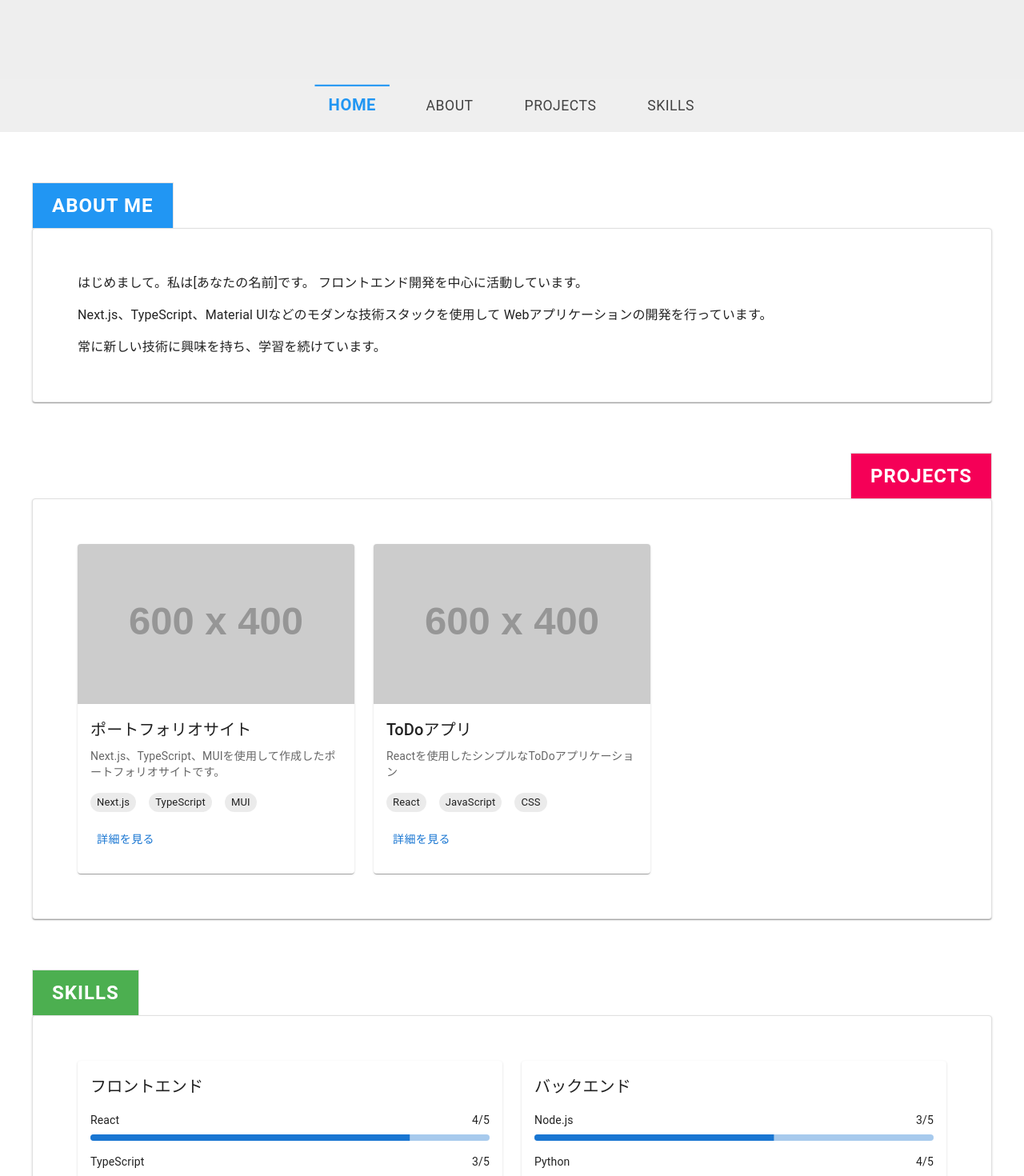
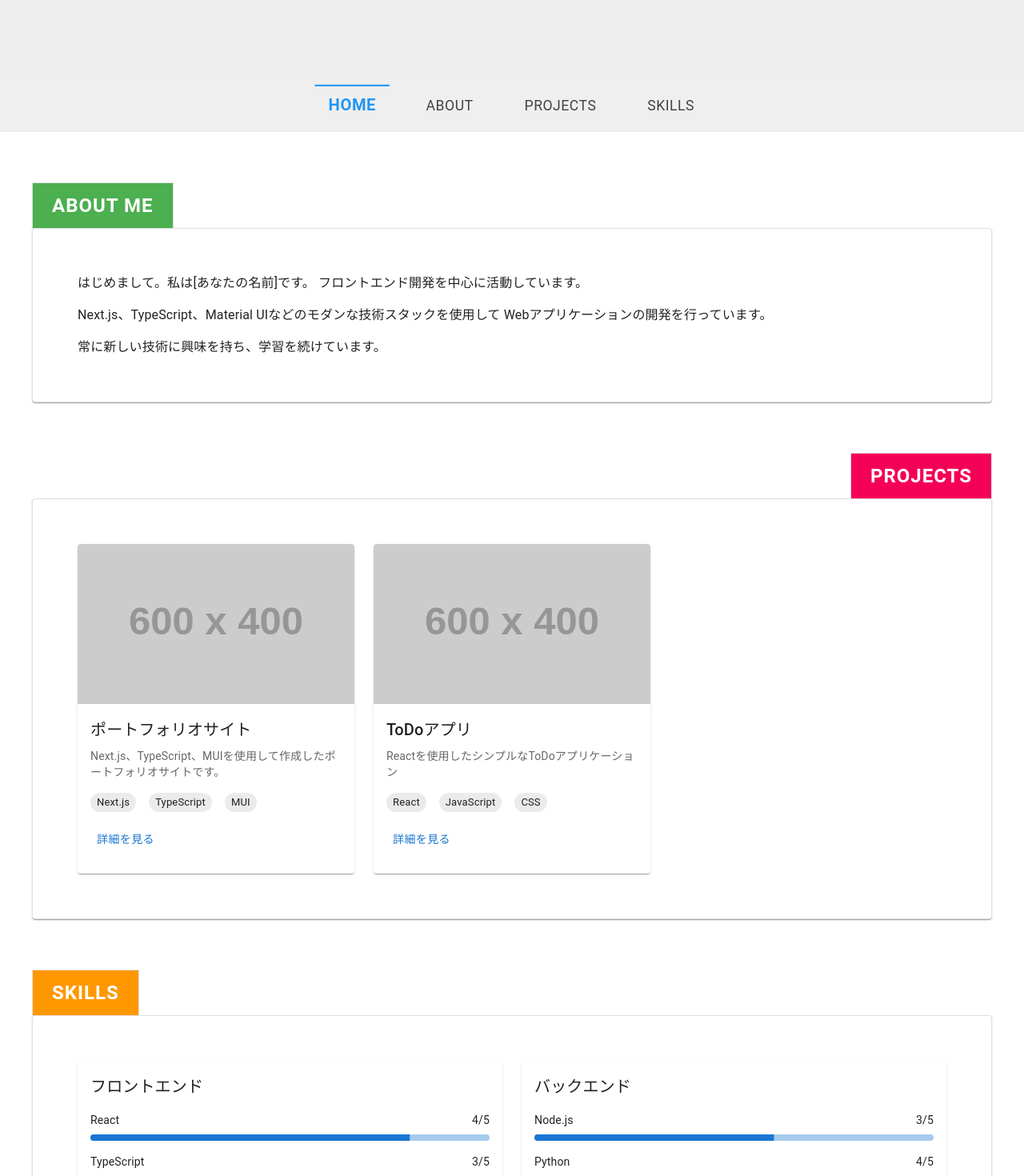
Before and after one commit to Yama9120/my_portfolio, a Next.js app: page / in a window 1280 px wide. Shown: the part 635-2105 px from the top of the page at 80% size. Built offline with nearby package versions, Linux system fonts and the light colour scheme.

Commit message:
fix: match color nav & section

```diff
--- a/app/components/sections/about.tsx
+++ b/app/components/sections/about.tsx
@@ -9,7 +9,7 @@ export default function About() {
         title="About Me"
         sectionid="about"
         align="left"
-        color="#2196f3"
+        color="#4caf50"
         textcolor='white'
     >
         <Box sx={{ p: 4 }}>
--- a/app/components/sections/skill.tsx
+++ b/app/components/sections/skill.tsx
@@ -9,7 +9,7 @@ export default function Skills() {
             title="Skills"
             sectionid="skills"
             align="left"
-            color="#4caf50"
+            color="#ff9800"
             textcolor="white"
           >
             <Box sx={{ p: 4 }}>
```
